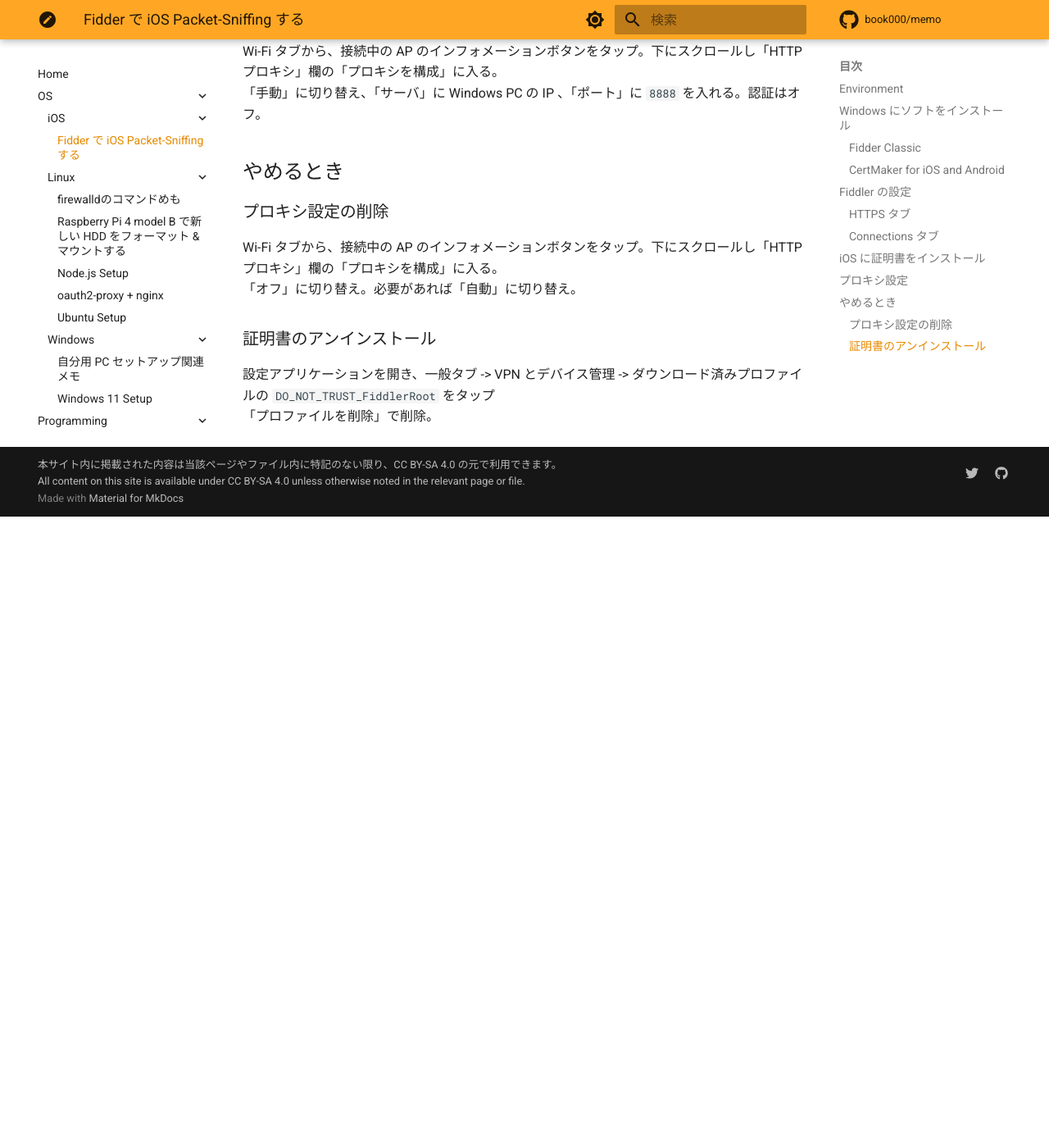
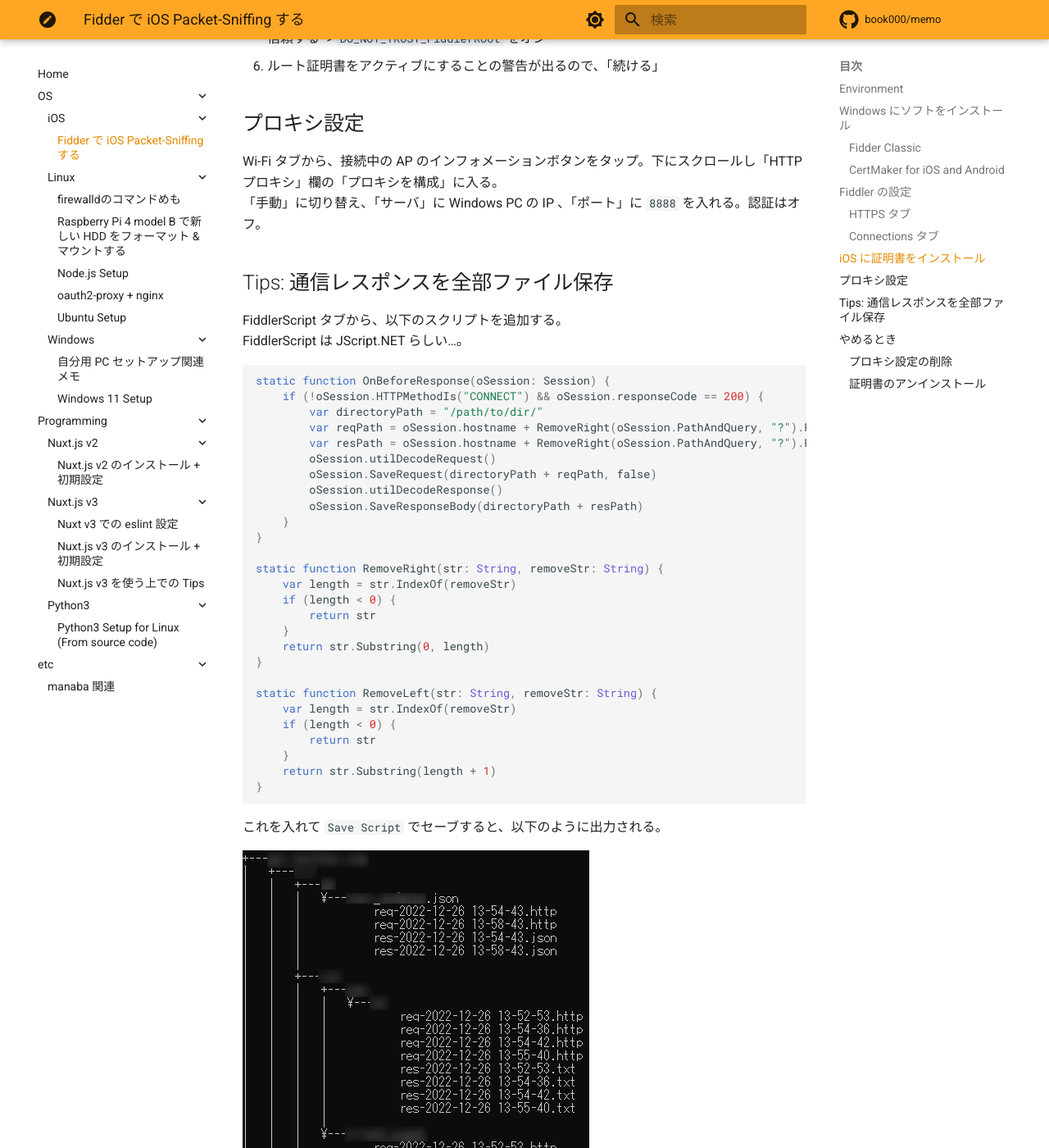
Before and after one commit to book000/memo, an MkDocs documentation site: the page built from docs/os/ios/packet-sniffing.md, in a window 1280 px wide and 1400 px high, scrolled down 1759 px. Shown: the whole window at 82% size. Built offline with MkDocs 1.6.1 and Material for MkDocs 9.7.7, drawn with Linux system fonts in a browser that asks for light colours; comment, search, counter and statistics services are not loaded; before the commit the page ends 2389 px from its top, so only the background shows below that; some of the changed text lies outside the part shown.

Commit message:
feat(packet-sniffing): 通信レスポンスを全部ファイル保存

````diff
--- a/docs/os/ios/packet-sniffing.md
+++ b/docs/os/ios/packet-sniffing.md
@@ -1,6 +1,10 @@
 # Fidder で iOS Packet-Sniffing する
 
 https://qiita.com/tokawa-ms/items/43624d536a44f60882cb
+
+Android でも試そうとしたが、Android 7 からシステム証明書しか信頼できる証明書として使わなくなったらしく、ブラウザしかユーザー証明書を見ないので Android ではルート化せずに Packet Sniffing できないらしい。
+
+https://android-developers.googleblog.com/2016/07/changes-to-trusted-certificate.html
 
 ## Environment
 
@@ -55,6 +59,45 @@
 Wi-Fi タブから、接続中の AP のインフォメーションボタンをタップ。下にスクロールし「HTTP プロキシ」欄の「プロキシを構成」に入る。
 「手動」に切り替え、「サーバ」に Windows PC の IP 、「ポート」に `8888` を入れる。認証はオフ。
 
+## Tips: 通信レスポンスを全部ファイル保存
+
+FiddlerScript タブから、以下のスクリプトを追加する。
+FiddlerScript は JScript.NET らしい…。
+
+```js
+static function OnBeforeResponse(oSession: Session) {
+    if (!oSession.HTTPMethodIs("CONNECT") && oSession.responseCode == 200) {
+        var directoryPath = "/path/to/dir/"
+        var reqPath = oSession.hostname + RemoveRight(oSession.PathAndQuery, "?").Replace(":", "-") + "/req-" + oSession.Timers.ClientBeginRequest.ToString().Replace("/", "-").Replace(":", "-") + ".http"
+        var resPath = oSession.hostname + RemoveRight(oSession.PathAndQuery, "?").Replace(":", "-") + "/res-" + oSession.Timers.ClientBeginRequest.ToString().Replace("/", "-").Replace(":", "-") + "." + RemoveLeft(oSession.SuggestedFilename, ".")
+        oSession.utilDecodeRequest()
+        oSession.SaveRequest(directoryPath + reqPath, false)
+        oSession.utilDecodeResponse()
+        oSession.SaveResponseBody(directoryPath + resPath)
+    }
+}
+
+static function RemoveRight(str: String, removeStr: String) {
+    var length = str.IndexOf(removeStr)
+    if (length < 0) {
+        return str
+    }
+    return str.Substring(0, length)
+}
+
+static function RemoveLeft(str: String, removeStr: String) {
+    var length = str.IndexOf(removeStr)
+    if (length < 0) {
+        return str
+    }
+    return str.Substring(length + 1)
+}
+```
+
+これを入れて `Save Script` でセーブすると、以下のように出力される。
+
+![](assets/dir-structure.png)
+
 ## やめるとき
 
 ### プロキシ設定の削除
````
Also changed, not shown: docs/os/ios/assets/dir-structure.png (added).
